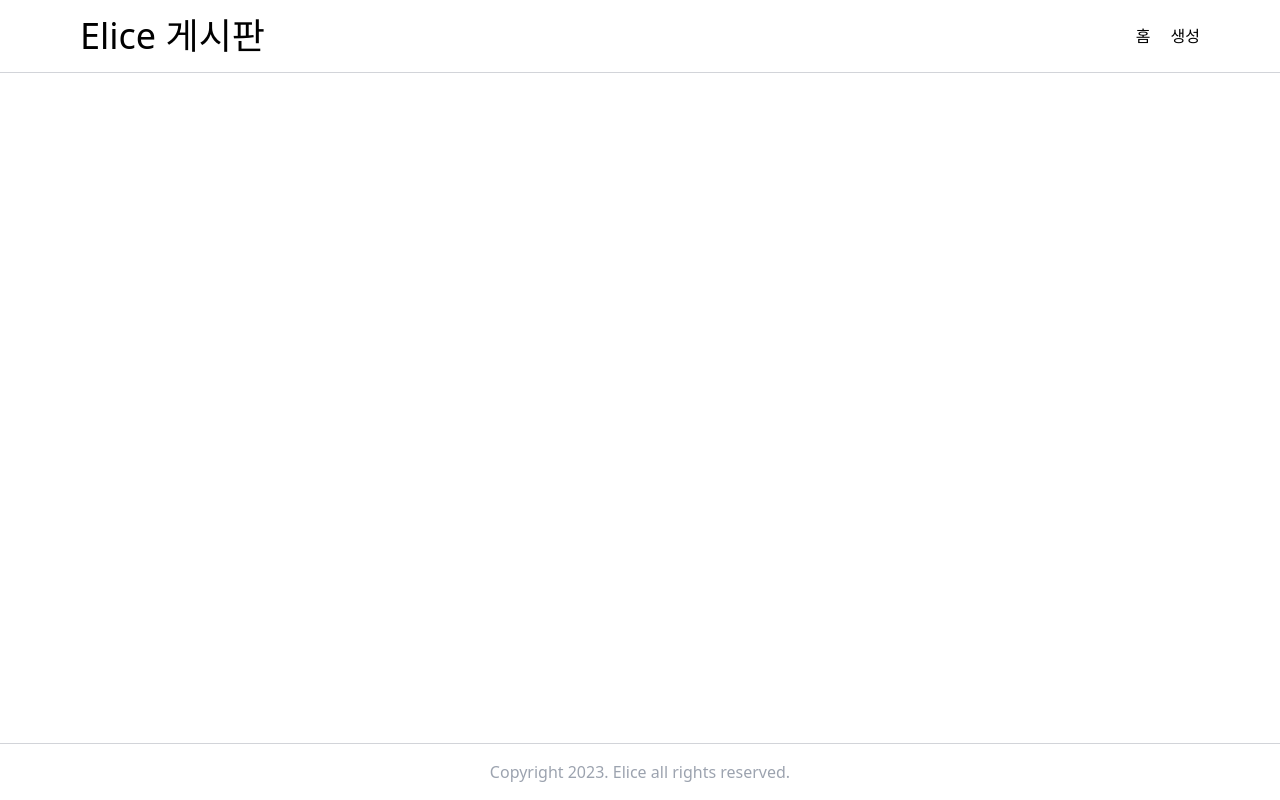
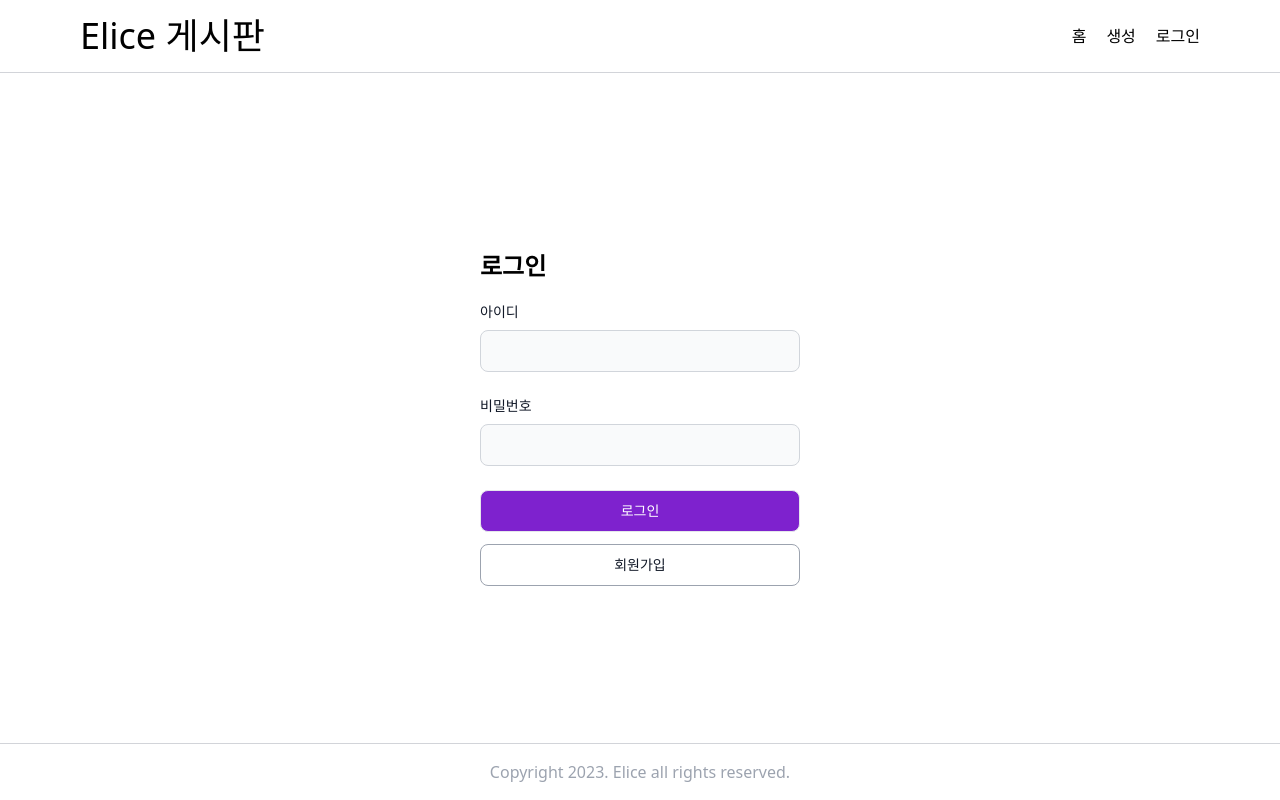
Before and after one commit to kcjfgnl9205/elice-ts-board, a React (Vite) app in the folder client/: page /login in a window 1280 px wide. Built offline with nearby package versions, Linux system fonts and the light colour scheme.

Commit message:
style: login ui 까지

```diff
--- a/client/src/App.tsx
+++ b/client/src/App.tsx
@@ -4,6 +4,7 @@ import BoardFooter from "./components/BoardFooter";
 import { Route, Routes } from "react-router-dom";
 import BoardDetail from "./components/BoardDetail";
 import BoardWrite from "./components/BoardWrite";
+import Login from "./pages/Login";
 
 function App() {
   return (
@@ -15,6 +16,7 @@ function App() {
           <Route path="/boards/:id" element={<BoardDetail />} />
           <Route path="/boards/write" element={<BoardWrite />} />
           <Route path="/boards/:id/edit" element={<BoardWrite editMode />} />
+          <Route path="/login" element={<Login />} />
         </Routes>
       </section>
       <BoardFooter />
--- a/client/src/components/BoardHeader.tsx
+++ b/client/src/components/BoardHeader.tsx
@@ -5,13 +5,18 @@ const BoardHeader = () => {
     <header className="w-full border-b border-gray-500/30 mb-5">
       <div className="mx-auto max-w-6xl">
         <div className="py-4 mx-4 flex justify-between">
-          <h1 className="text-4xl">Elice 게시판</h1>
+          <Link to={"/"}>
+            <h1 className="text-4xl">Elice 게시판</h1>
+          </Link>
           <ul className="flex items-center gap-5">
             <li className="">
               <Link to={"/"}>홈</Link>
             </li>
             <li>
               <Link to={"/boards/write"}>생성</Link>
+            </li>
+            <li>
+              <Link to={"/login"}>로그인</Link>
             </li>
           </ul>
         </div>
--- /dev/null
+++ b/client/src/pages/Login.tsx
@@ -0,0 +1,49 @@
+const Login = () => {
+  return (
+    <div className=" h-full flex justify-center items-center">
+      <div className="max-w-xs w-full mx-auto flex flex-col ">
+        <h1 className="text-2xl font-bold mb-5  ">로그인</h1>
+        <div className="mb-6">
+          <label
+            htmlFor="idInput"
+            className="block mb-2 text-sm font-medium text-gray-900 "
+          >
+            아이디
+          </label>
+          <input
+            type="text"
+            id="idInput"
+            className="bg-gray-50 border border-gray-300 text-gray-900 text-sm rounded-lg focus:ring-purple-500 focus:border-purple-500 block w-full p-2.5 "
+          />
+        </div>
+        <div className="mb-6">
+          <label
+            htmlFor="passwordInput"
+            className="block mb-2 text-sm font-medium text-gray-900 "
+          >
+            비밀번호
+          </label>
+          <input
+            type="text"
+            id="passwordInput"
+            className="bg-gray-50 border border-gray-300 text-gray-900 text-sm rounded-lg focus:ring-purple-500 focus:border-purple-500 block w-full p-2.5 "
+          />
+        </div>
+        <button
+          type="submit"
+          className="mb-3 text-white bg-purple-700 hover:bg-purple-800 focus:ring-4 focus:outline-none focus:ring-purple-300 font-medium rounded-lg text-sm w-full sm:w-auto px-5 py-2.5 text-center "
+        >
+          로그인
+        </button>
+        <button
+          type="submit"
+          className="text-gray-900  hover:bg-purple-700 hover:text-gray-50 border border-gray-400  focus:ring-4 focus:outline-none focus:ring-purple-300 font-medium rounded-lg text-sm w-full sm:w-auto px-5 py-2.5 text-center "
+        >
+          회원가입
+        </button>
+      </div>
+    </div>
+  );
+};
+
+export default Login;
```
